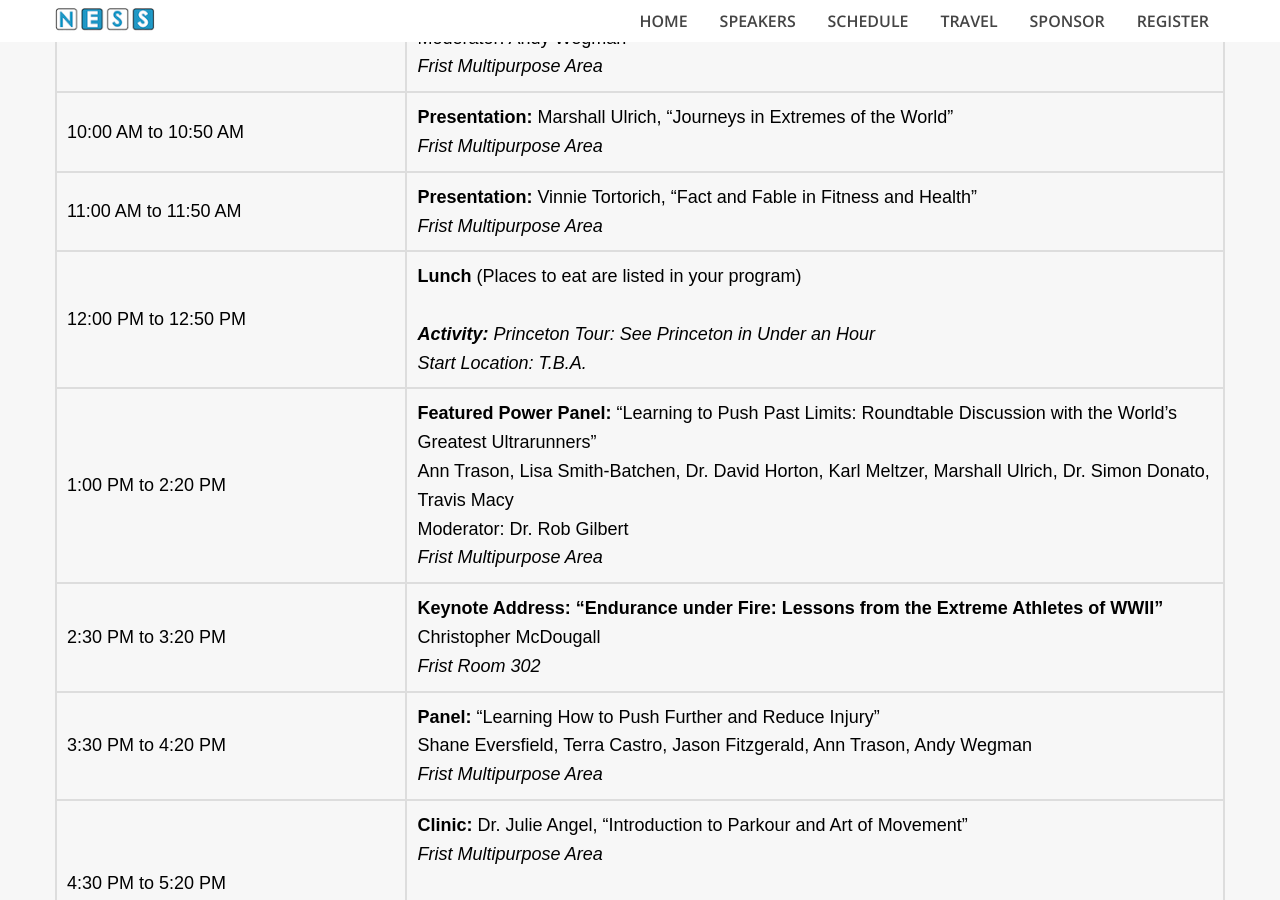
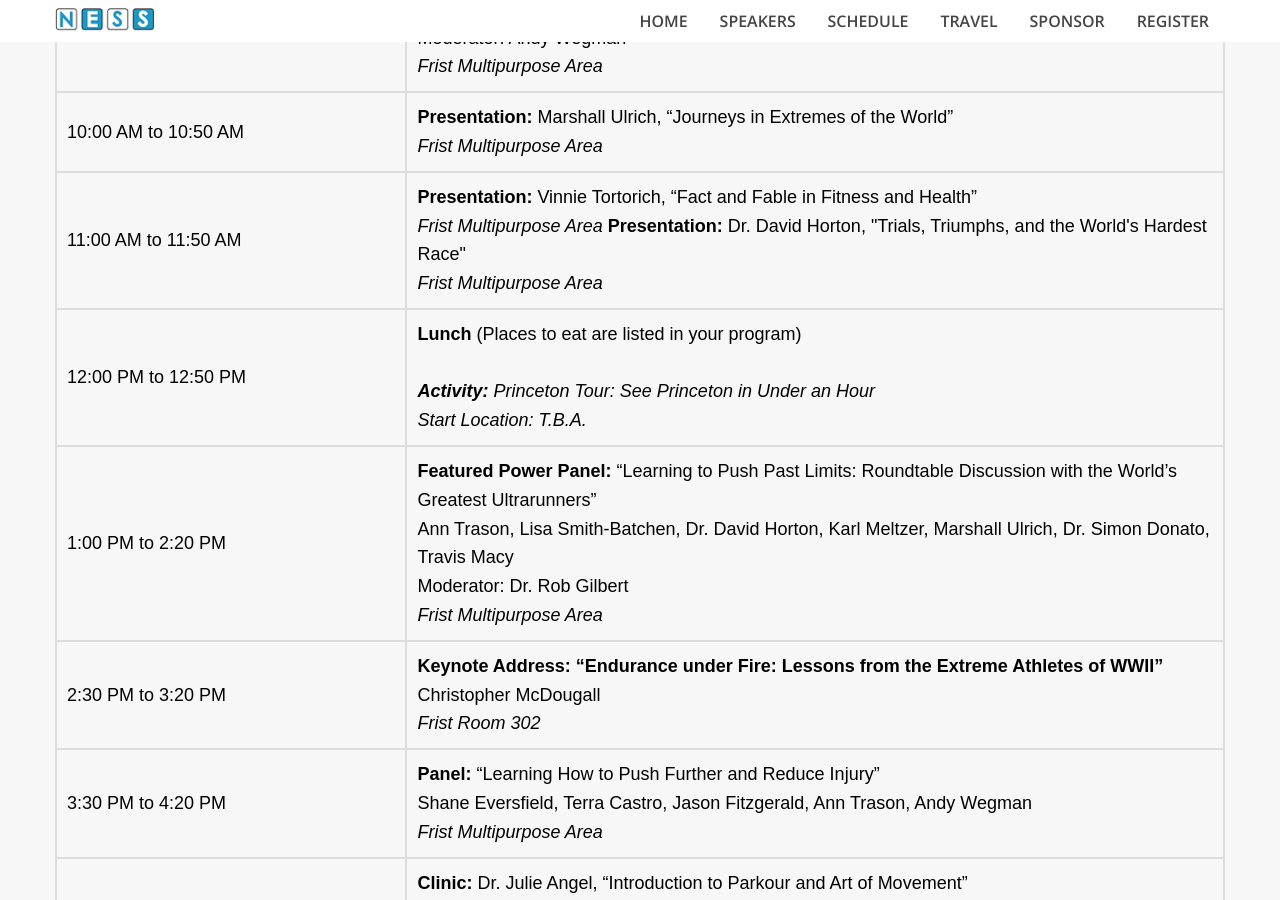
Before and after one commit to teamuness/teamuness.github.io, a Jekyll site: the page built from schedule/index.md, in a window 1280 px wide and 900 px high, scrolled down 772 px. Built offline with Jekyll 4.4.1, drawn with Linux system fonts in a browser that asks for light colours; some of the changed text lies outside the part shown.

Commit message:
Update index.md

```diff
--- a/schedule/index.md
+++ b/schedule/index.md
@@ -58,7 +58,9 @@ layout: default
                               <br> <em>Frist Multipurpose Area </em></td>
                         </tr>
                         <tr>
-                            <td>11:00 AM to 11:50 AM</td><td> <strong> Presentation: </strong> Vinnie Tortorich, “Fact and Fable in Fitness and Health”  <br> <em>Frist Multipurpose Area </em></td>
+                            <td>11:00 AM to 11:50 AM</td><td> <strong> Presentation: </strong> Vinnie Tortorich, “Fact and Fable in Fitness and Health”  <br> <em>Frist Multipurpose Area </em>
+                            <strong> Presentation: </strong> Dr. David Horton, "Trials, Triumphs, and the World's Hardest Race"  <br> <em>Frist Multipurpose Area </em>
+                            </td>
                         </tr>
                         <tr>
                             <td>12:00 PM to 12:50 PM</td><td> <strong> Lunch </strong> (Places to eat are listed in your program)<br> <br> <em><strong>Activity: </strong> Princeton Tour: See Princeton in Under an Hour
```
Also changed, not shown: other parts of schedule/index.md (+1 -1 lines).
